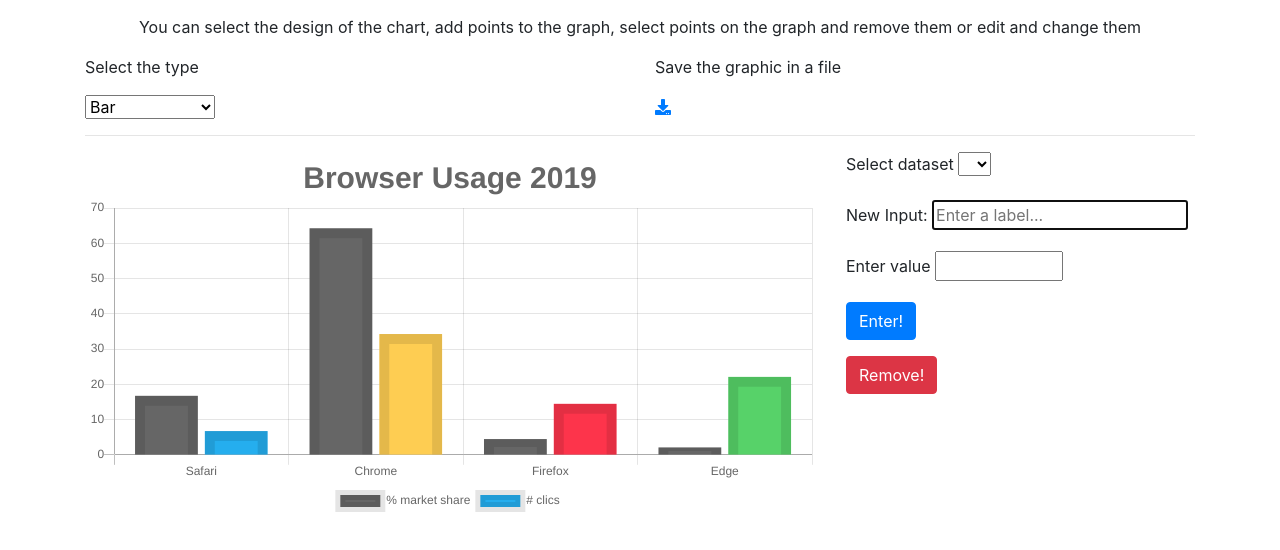
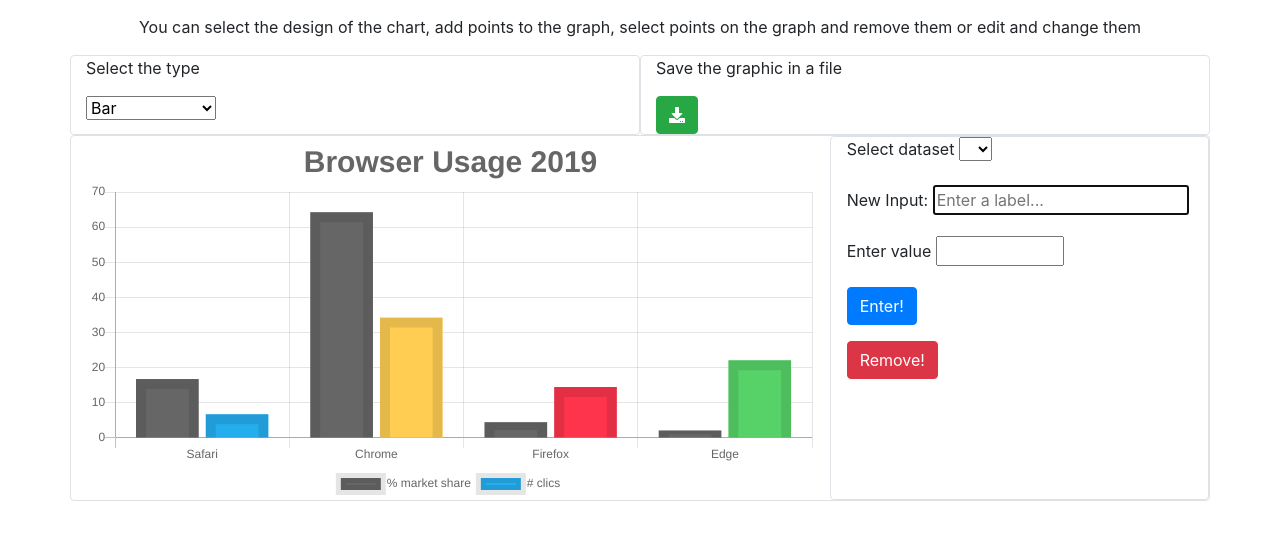
Before and after one commit to ndrean/graph-js, a website built with webpack: page src/index.html in a window 1280 px wide. Built offline with nearby package versions, Linux system fonts and the light colour scheme; what patternomaly would draw is missing.

```diff
--- a/src/index.html
+++ b/src/index.html
@@ -12,10 +12,10 @@
 
 <body>
     <div class="container">
-        <div class="row justify-content-md-center">
+        <div class="row justify-content-md-center .mb-2">
             <p>You can select the design of the chart, add points to the graph, select points on the graph
                 and remove them or edit and change them </p>
-            <div class="col-sm">
+            <div class="col-sm border rounded">
                 <p>Select the type</p>
                 <select id="chart-type">
                     <option value="bar">Bar</option>
@@ -27,17 +27,18 @@
                     <option value="polarArea">Polar Area</option>
                 </select>
             </div>
-            <div class="col-sm">
+            <div class="col-sm border rounded">
                 <p>Save the graphic in a file</p>
                 <!-- use 'download' attribute !! -->
                 <a id="download" href="#" title="Download graphic!" class="mx-auto">
                     <!-- Download Icon -->
-                    <i class=" fas fa-download"></i>
+                    <button class="btn btn-success">
+                        <i class=" fas fa-download"></i></button>
                 </a>
             </div>
         </div>
-        <hr>
-        <div class="row">
+
+        <div class="row border rounded .mt-2">
             <div class="col-8">
                 <canvas id="app-chart">
                     <p>Fallback: Your browser does not support the canvas element</p>
@@ -46,7 +47,7 @@
 
 
 
-            <div class="col-sm pl-3">
+            <div class="col-sm pl-3 border rounded">
                 <form>
                     <div class="form-group">
                         <label for="dataset">Select dataset</label>
```
